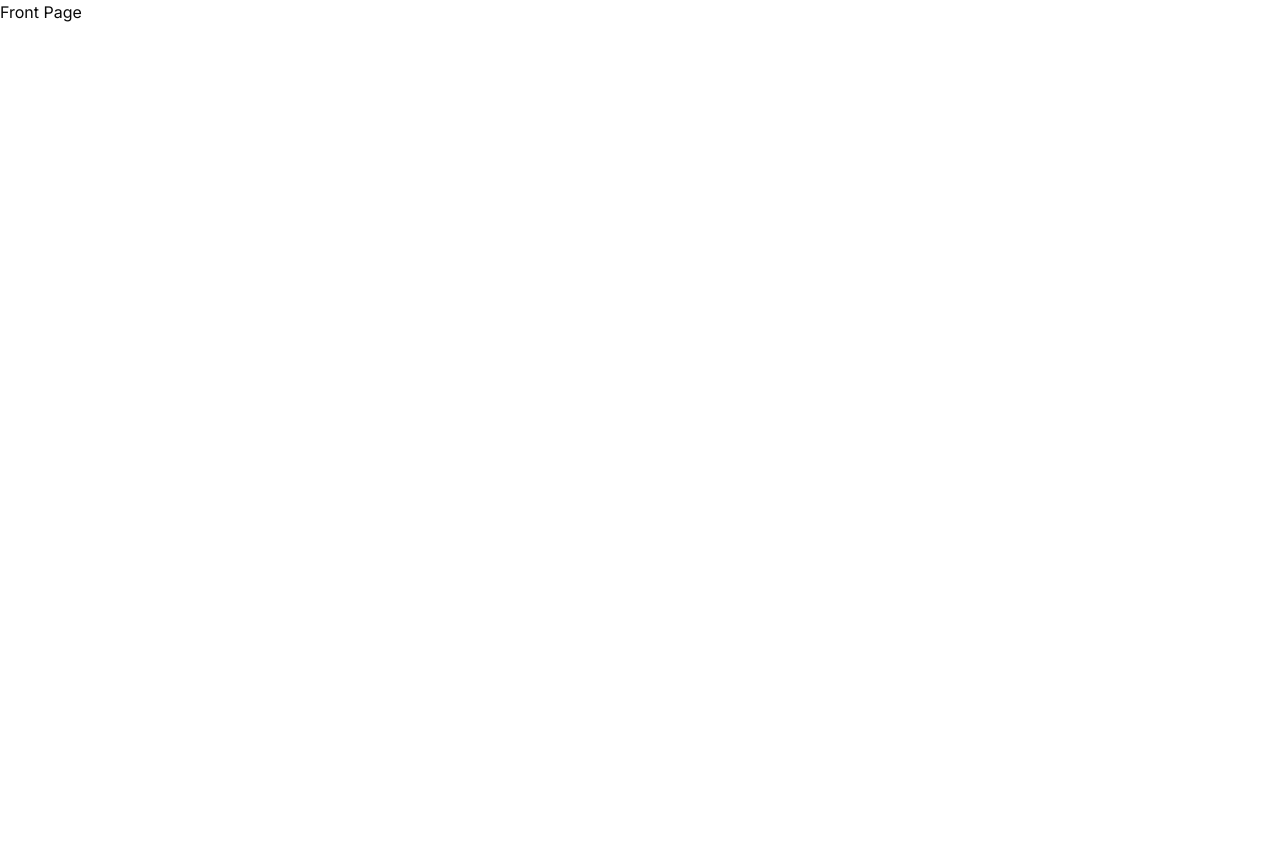
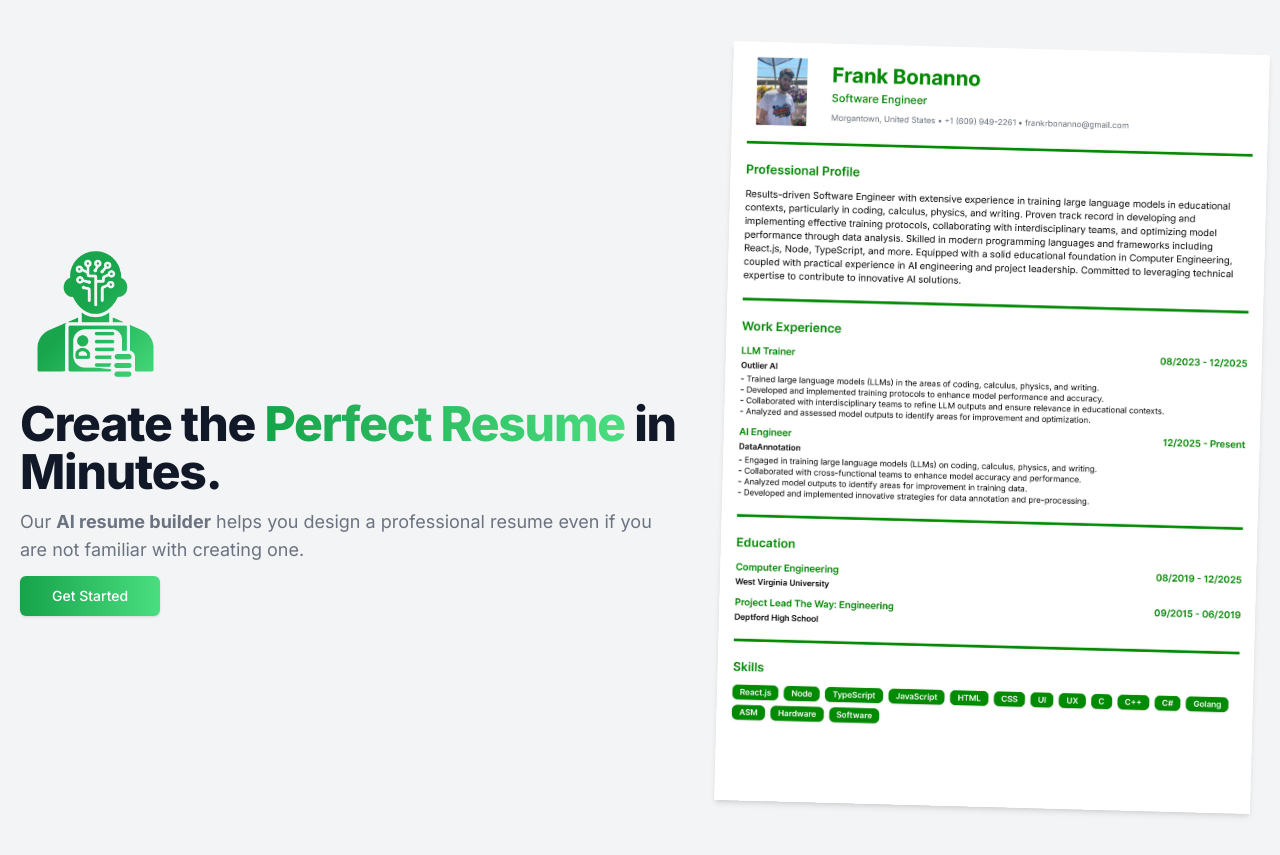
Before and after one commit to FrankBonanno/resume-builder, a Next.js app: page / in a window 1280 px wide. Before the commit the page ends 800 px from the top, so only its background shows below. Built offline with nearby package versions, Linux system fonts and the light colour scheme.

Commit message:
landing page

```diff
--- a/src/app/(main)/editor/forms/actions.ts
+++ b/src/app/(main)/editor/forms/actions.ts
@@ -49,9 +49,6 @@
     Skills:
     ${skills}
   `;
-
-  console.log("System Message:", systemMessage);
-  console.log("User Message:", userMessage);
 
   const completion = await openai.chat.completions.create({
     model: "gpt-4o-mini",
@@ -107,8 +104,6 @@
     throw new Error("Failed to generate AI response!");
   }
 
-  console.log("aiResponse:", aiResponse);
-
   return {
     position: aiResponse.match(/Job Title: (.*)/)?.[1] || "",
     company: aiResponse.match(/Company: (.*)/)?.[1] || "",
--- a/src/app/page.tsx
+++ b/src/app/page.tsx
@@ -1,7 +1,47 @@
+import Image from "next/image";
+import logo from "@/assets/logo.png";
+import { Button } from "@/components/ui/button";
+import Link from "next/link";
+import resumePreview from "@/assets/resume-preview.jpg";
+
 export default function Home() {
   return (
-    <main>
-      <h1>Front Page</h1>
+    <main className="flex min-h-screen flex-col items-center justify-center gap-6 bg-gray-100 px-5 py-12 text-center text-gray-900 md:flex-row md:text-start lg:gap-12">
+      <div className="max-w-prose space-y-3">
+        <Image
+          src={logo}
+          alt="Logo"
+          width={150}
+          height={150}
+          className="mx-auto md:ms-0"
+        />
+        <h1 className="scroll-m-20 text-4xl font-extrabold tracking-tight lg:text-5xl">
+          Create the{" "}
+          <span className="inline-block bg-gradient-to-r from-green-600 to-green-400 bg-clip-text text-transparent">
+            Perfect Resume
+          </span>{" "}
+          in Minutes.
+        </h1>
+
+        <p className="text-lg text-gray-500">
+          Our <span className="font-bold">AI resume builder</span> helps you
+          design a professional resume even if you are not familiar with
+          creating one.
+        </p>
+
+        <Button asChild size="lg" variant="premium">
+          <Link href="/resumes">Get Started</Link>
+        </Button>
+      </div>
+
+      <div>
+        <Image
+          src={resumePreview}
+          alt="Resume preview image"
+          width={600}
+          className="shadow-md lg:rotate-[1.5deg]"
+        />
+      </div>
     </main>
   );
 }
--- a/src/components/ui/button.tsx
+++ b/src/components/ui/button.tsx
@@ -1,8 +1,8 @@
-import * as React from "react"
-import { Slot } from "@radix-ui/react-slot"
-import { cva, type VariantProps } from "class-variance-authority"
+import * as React from "react";
+import { Slot } from "@radix-ui/react-slot";
+import { cva, type VariantProps } from "class-variance-authority";
 
-import { cn } from "@/lib/utils"
+import { cn } from "@/lib/utils";
 
 const buttonVariants = cva(
   "inline-flex items-center justify-center gap-2 whitespace-nowrap rounded-md text-sm font-medium transition-colors focus-visible:outline-none focus-visible:ring-1 focus-visible:ring-ring disabled:pointer-events-none disabled:opacity-50 [&_svg]:pointer-events-none [&_svg]:size-4 [&_svg]:shrink-0",
@@ -19,6 +19,8 @@
           "bg-secondary text-secondary-foreground shadow-sm hover:bg-secondary/80",
         ghost: "hover:bg-accent hover:text-accent-foreground",
         link: "text-primary underline-offset-4 hover:underline",
+        premium:
+          "bg-gradient-to-r from-green-600 to-green-400 text-white shadow hover:from-green-600/90 hover:to-green-400/90",
       },
       size: {
         default: "h-9 px-4 py-2",
@@ -31,27 +33,27 @@
       variant: "default",
       size: "default",
     },
-  }
-)
+  },
+);
 
 export interface ButtonProps
   extends React.ButtonHTMLAttributes<HTMLButtonElement>,
     VariantProps<typeof buttonVariants> {
-  asChild?: boolean
+  asChild?: boolean;
 }
 
 const Button = React.forwardRef<HTMLButtonElement, ButtonProps>(
   ({ className, variant, size, asChild = false, ...props }, ref) => {
-    const Comp = asChild ? Slot : "button"
+    const Comp = asChild ? Slot : "button";
     return (
       <Comp
         className={cn(buttonVariants({ variant, size, className }))}
         ref={ref}
         {...props}
       />
-    )
-  }
-)
-Button.displayName = "Button"
+    );
+  },
+);
+Button.displayName = "Button";
 
-export { Button, buttonVariants }
+export { Button, buttonVariants };
```
Also changed, not shown: src/assets/resume-preview.jpg.
